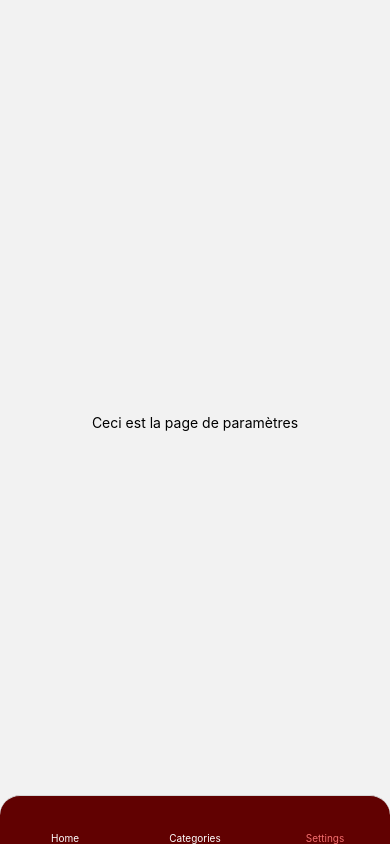
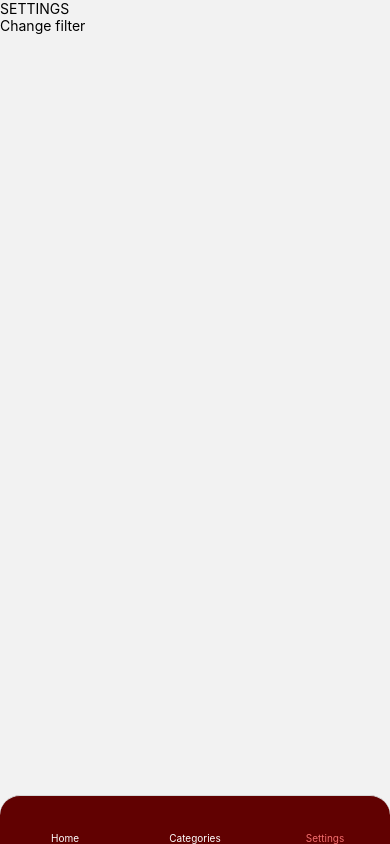
Before and after one commit to vo-olivier250405/freeGG, a React Native app in the folder freeGG/: screen /Settings in a window 390 px wide. Built offline with nearby package versions, Linux system fonts and the light colour scheme; no server answers; some icons are missing.

Commit message:
[ADD => adding settings page

```diff
--- a/freeGG/components/SettingsScreen.tsx
+++ /dev/null
@@ -1,22 +0,0 @@
-import React from "react";
-import { View, Text, Pressable, StyleSheet } from "react-native";
-
-type LoginProps = {
-  navigation: any;
-};
-
-export const SettingsScreen = () => {
-  return (
-    <View style={{ flex: 1, alignItems: "center", justifyContent: "center" }}>
-      <Text>Ceci est la page de paramètres</Text>
-    </View>
-  );
-};
-
-const styles = StyleSheet.create({
-  buttons: {
-    padding: 5,
-    borderRadius: 5,
-    backgroundColor: "red",
-  },
-});
--- /dev/null
+++ b/freeGG/components/SettingsStack.tsx
@@ -0,0 +1,26 @@
+import React from "react";
+import { View, Text, Pressable, StyleSheet } from "react-native";
+import { createNativeStackNavigator } from "@react-navigation/native-stack";
+import { SettingsPage } from "./molecules";
+
+type LoginProps = {
+  navigation: any;
+};
+
+const Navigator = createNativeStackNavigator();
+
+export const SettingsStack = () => {
+  return (
+    <Navigator.Navigator screenOptions={{ headerShown: false }}>
+      <Navigator.Screen name="SettingsPage" component={SettingsPage} />
+    </Navigator.Navigator>
+  );
+};
+
+const styles = StyleSheet.create({
+  buttons: {
+    padding: 5,
+    borderRadius: 5,
+    backgroundColor: "red",
+  },
+});
--- a/freeGG/components/TabNavigator.tsx
+++ b/freeGG/components/TabNavigator.tsx
@@ -4,7 +4,7 @@ import { FontAwesomeIcon } from "@fortawesome/react-native-fontawesome";
 import { createBottomTabNavigator } from "@react-navigation/bottom-tabs";
 import { CategoryStack } from "./CategoryStack";
 import { HomeStack } from "./HomeStack";
-import { SettingsScreen } from "./SettingsScreen";
+import { SettingsStack } from "./SettingsStack";
 
 const Tab = createBottomTabNavigator();
 
@@ -41,7 +41,7 @@ export const TabNavigator = () => {
     >
       <Tab.Screen name="Home" component={HomeStack} />
       <Tab.Screen name="Categories" component={CategoryStack} />
-      <Tab.Screen name="Settings" component={SettingsScreen} />
+      <Tab.Screen name="Settings" component={SettingsStack} />
     </Tab.Navigator>
   );
 };
--- a/freeGG/components/atoms/Carousel.tsx
+++ b/freeGG/components/atoms/Carousel.tsx
@@ -1,5 +1,5 @@
 import React, { useState, useRef, useCallback, useEffect } from "react";
-import { FlatList, TouchableOpacity, Text, View } from "react-native";
+import { FlatList, TouchableOpacity, Text } from "react-native";
 import { CarouselProps } from "../../interfaces";
 import { Card } from ".";
 
--- a/freeGG/components/molecules/HomePage.tsx
+++ b/freeGG/components/molecules/HomePage.tsx
@@ -8,7 +8,6 @@ import {
 } from "react-native";
 import { Game } from "../../interfaces";
 import { fetchSortedData, get10Games } from "../../utils";
-import { Card } from "../atoms";
 import { Carousel } from "../atoms/Carousel";
 
 export const HomePage = ({ navigation }: { navigation: any }) => {
--- /dev/null
+++ b/freeGG/components/molecules/SettingsPage.tsx
@@ -0,0 +1,18 @@
+import { ScrollView, Text, TouchableOpacity } from "react-native";
+import { useState } from "react";
+
+export const SettingsPage = ({ navigation }: { navigation: any }) => {
+  const [filter, setFilter] = useState("");
+  return (
+    <ScrollView>
+      <Text>SETTINGS</Text>
+      <TouchableOpacity
+        onPress={() => {
+          navigation.navigate("Home", { filter: filter });
+        }}
+      >
+        <Text>Change filter</Text>
+      </TouchableOpacity>
+    </ScrollView>
+  );
+};
--- a/freeGG/components/molecules/index.ts
+++ b/freeGG/components/molecules/index.ts
@@ -1,4 +1,5 @@
 import DetailsPage from "./DetailsPage";
 import { HomePage } from "./HomePage";
+import { SettingsPage } from "./SettingsPage";
 
-export { DetailsPage, HomePage };
+export { DetailsPage, HomePage, SettingsPage };
--- a/freeGG/utils/index.ts
+++ b/freeGG/utils/index.ts
@@ -31,8 +31,6 @@ export const fetchGameDataByPlatform = async (platform: string) => {
 
 export const fetchGamesByCategory = async (category: string) => {
   return await api.get(`/games?category=${category}`).then((response) => {
-    console.log(response, "here");
-
     return response.data;
   });
 };
```
